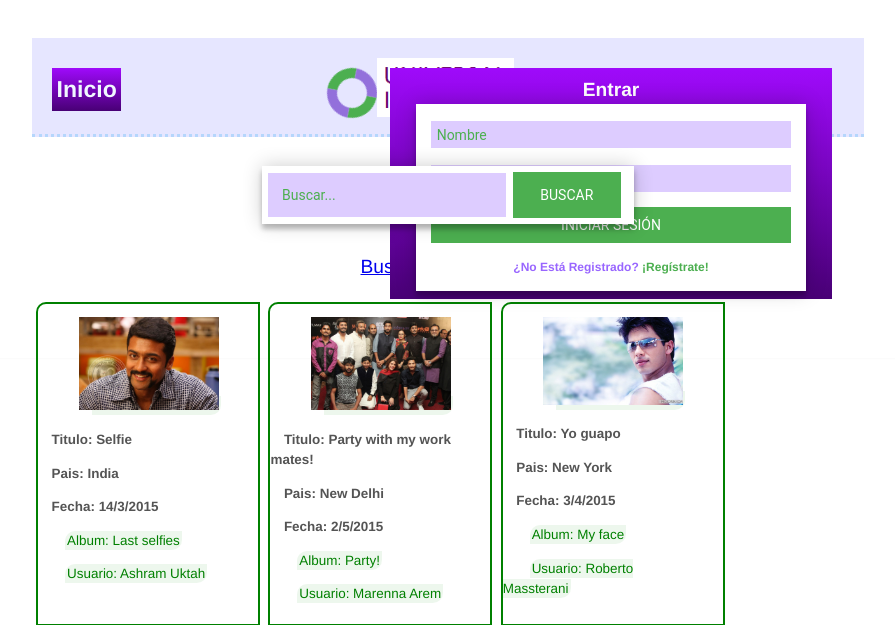
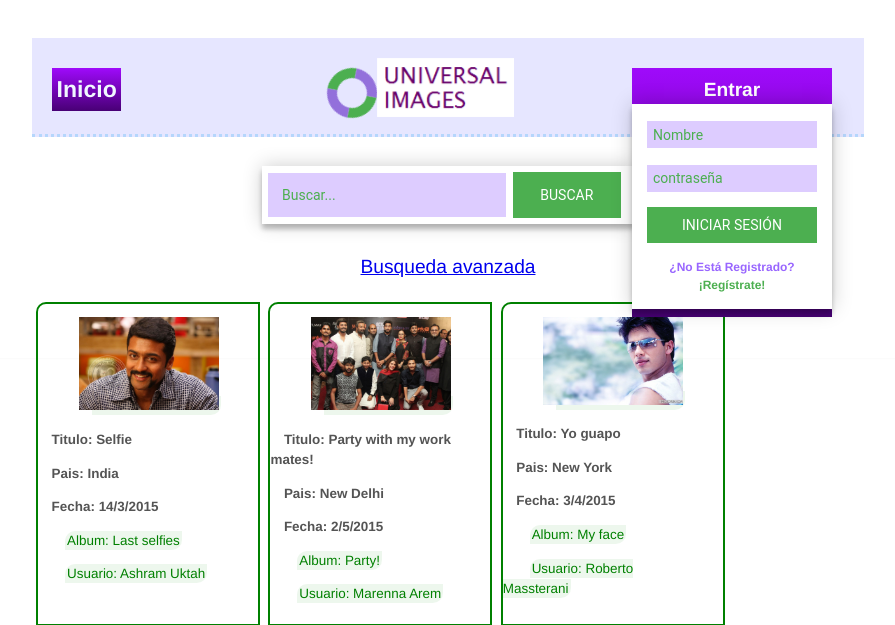
Before and after one commit to Alexei-117/PH, a PHP site: page / in a window 1280 px wide, with the pointer over the restyled element. Shown: the top 625 px of the page, without its empty margins (192-1087 px from the left). Run offline with PHP 8.4, Linux system fonts and the light colour scheme.

Commit message:
pulleo index finalizao

```diff
--- a/Práctica 4/css/index.css
+++ b/Práctica 4/css/index.css
@@ -219,6 +219,13 @@ legend {
 .boton-ini:hover .ini-form{
 	display:block;
 }
+.boton-ini:hover {
+	display:block;
+	width:200px;
+	padding: 0.4em 0em 0.4em 0em;
+	z-index:5;
+}
+
 
 .boton-ini{
 	position:absolute;
```
